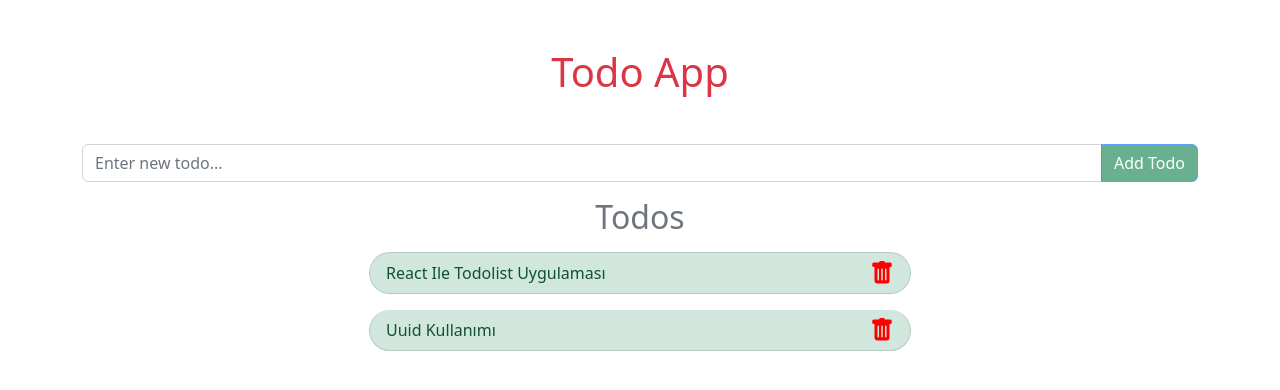
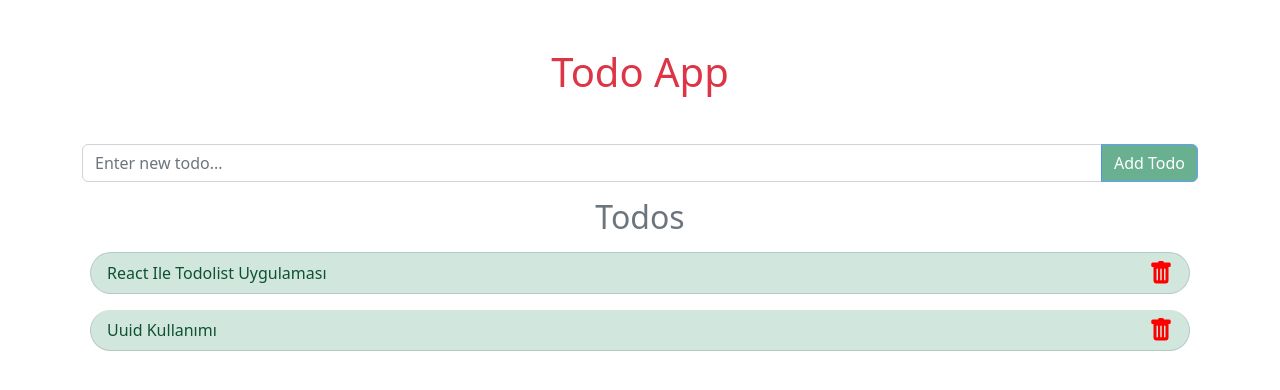
Before and after one commit to anthonyharold67/react-todoapp-uuid, a React (Create React App) app: page / in a window 1280 px wide. Shown: the top 390 px of the page. Built offline with nearby package versions, Linux system fonts and the light colour scheme.

Commit message:
Update TodoList.jsx

```diff
--- a/src/components/TodoList.jsx
+++ b/src/components/TodoList.jsx
@@ -16,7 +16,7 @@ const TodoList = ({todos, setTodos}) => {
   return (
     <div>
       <h2 className="text-center text-secondary">Todos</h2>
-      <ListGroup className="w-50 d-flex mx-auto">
+      <ListGroup className="w-100 w-sm-50 d-flex mx-auto">
         {todos.map(todo => (
           <ListGroup.Item
             variant="success"
```
